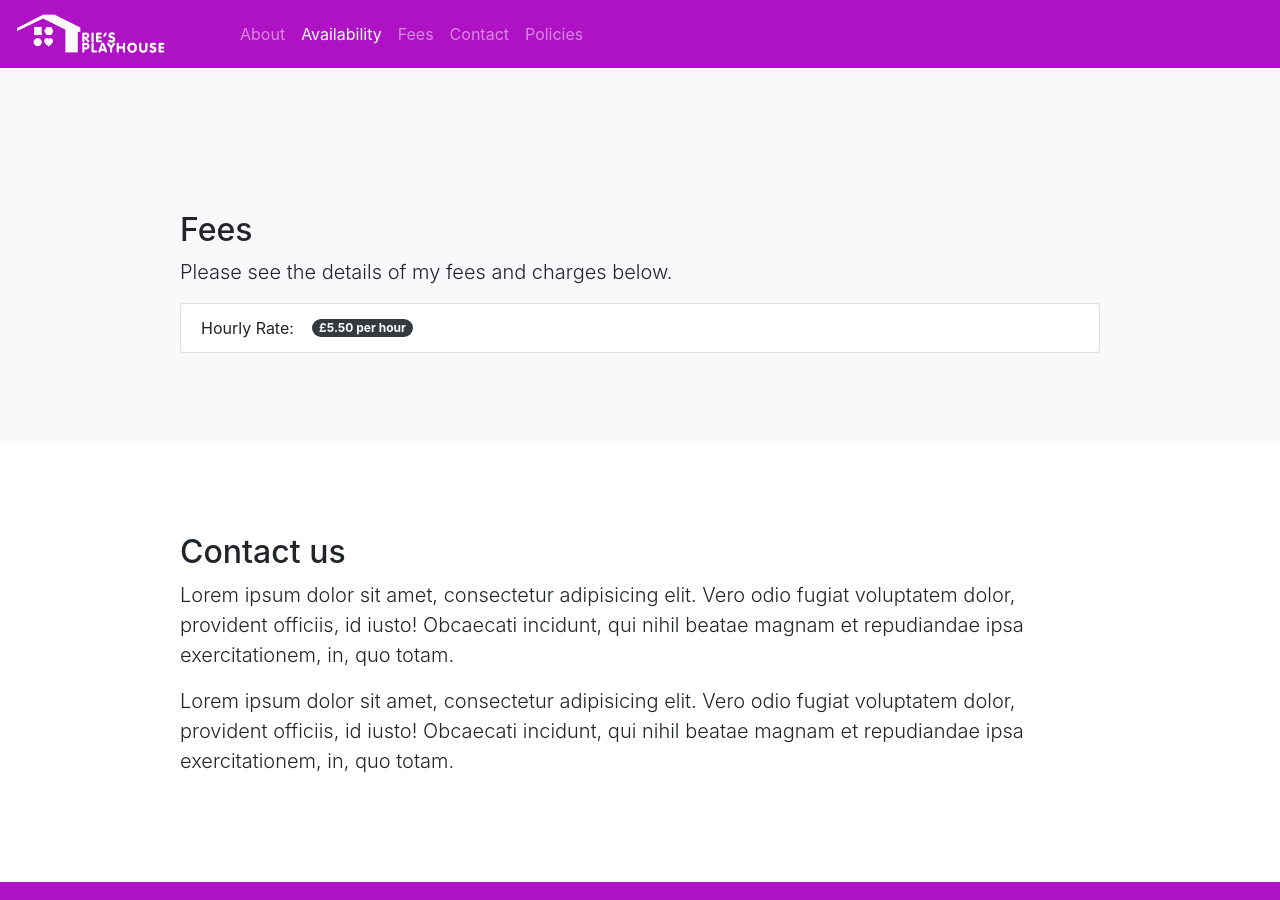
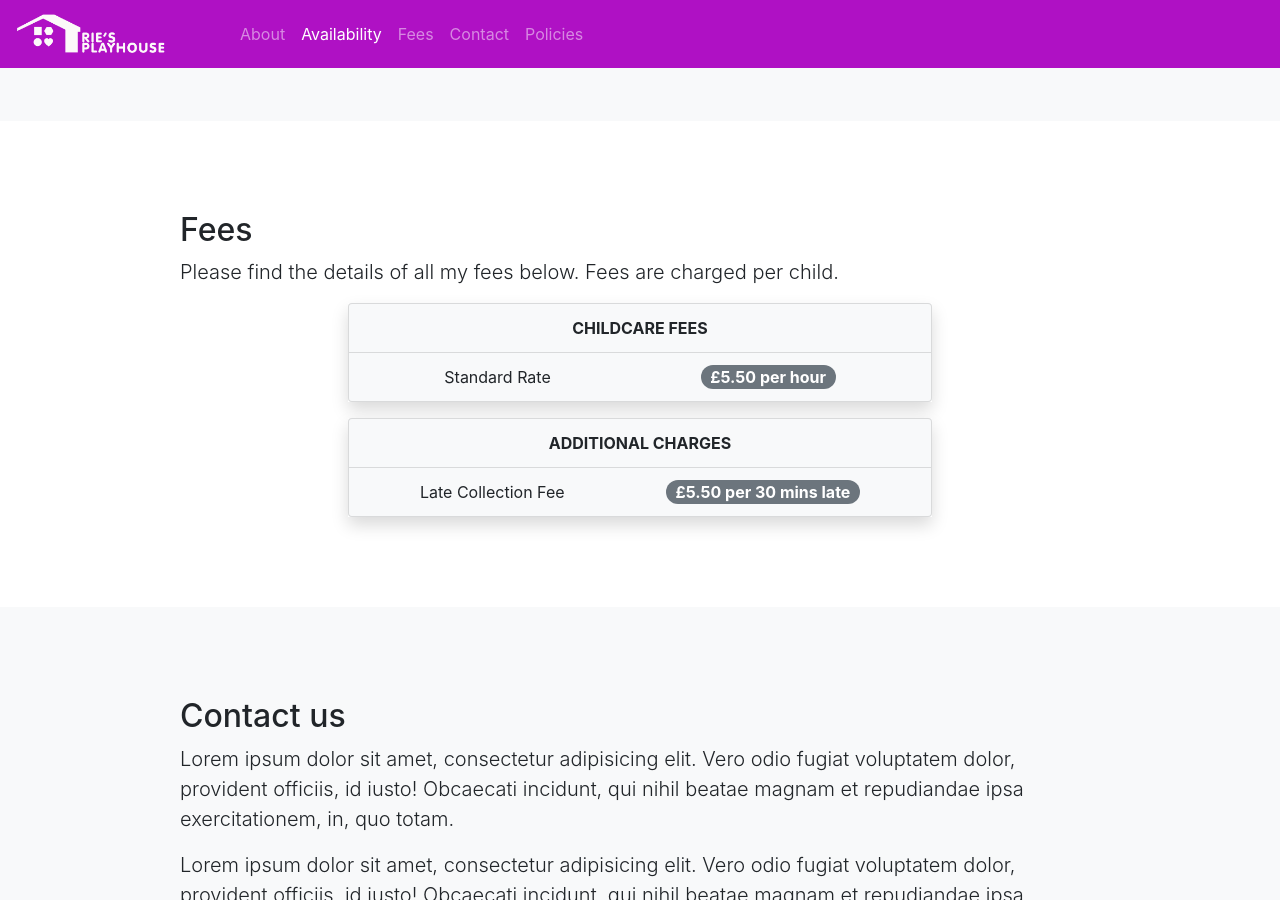
Before and after one commit to keith-smale/ries-playhouse, a Jekyll site: the page built from index.html, in a window 1280 px wide and 900 px high, scrolled down 1164 px. Built offline with Jekyll 4.4.1, drawn with Linux system fonts in a browser that asks for light colours.

Commit message:
content changes

```diff
--- a/index.html
+++ b/index.html
@@ -21,8 +21,8 @@ layout: default
             </div>
         </div>
         <div class="row">
-            <div class="col-8"></div>
-            <div class="col-4"><img class="" src="assets/img/rie_sign.png" alt="Marie Signature" style="height:70px; width:130px;">
+            <div class="col-7"></div>
+            <div class="col-5"><img class="" src="assets/img/rie_sign.png" alt="Marie Signature" style="height:70px; width:130px;">
         </div>
     </div>
 </section>
@@ -40,21 +40,34 @@ layout: default
     </div>
 </section>
 
-<section id="fees" class="bg-light" style="padding:90px 0px;">
+<section id="fees" style="padding:90px 0px;">
     <div class="container">
         <div class="row">
             <div class="col-lg-10 mx-auto">
                 <h2>Fees</h2>
-                <p class="lead">Please see the details of my fees and charges below.</p>
-                <ul class="list-group">
-                    <li class="list-group-item d-flex align-items-center">Hourly Rate:  &nbsp &nbsp <span class="badge badge-dark badge-pill">£5.50 per hour</span></li>
-                </ul>
+                <p class="lead">Please find the details of all my fees below. Fees are charged per child.</p>
+                <div class="col-sm-8 mx-auto">
+                    <ul class="list-group shadow">
+                        <li class="list-group-item d-flex align-items-center justify-content-center text-uppercase bg-light font-weight-bold">Childcare Fees
+                        </li>
+                        <li class="list-group-item d-flex align-items-center justify-content-around bg-light">Standard Rate
+                            <span class="badge badge-secondary badge-pill text-lowercase" style="font-size: 1.0rem">£5.50 per hour</span>
+                        </li>
+                    </ul>
+                    <ul class="list-group shadow mt-3">
+                        <li class="list-group-item d-flex align-items-center justify-content-center text-uppercase bg-light font-weight-bold">Additional Charges
+                        </li>
+                        <li class="list-group-item d-flex align-items-center justify-content-around bg-light">Late Collection Fee
+                            <span class="badge badge-secondary badge-pill text-lowercase" style="font-size: 1.0rem">£5.50 per 30 mins late</span>
+                        </li>
+                    </ul>
+                </div>
             </div>
         </div>
     </div>
 </section>
 
-<section id="contact" style="padding:90px 0px;">
+<section id="contact" class="bg-light" style="padding:90px 0px;">
     <div class="container">
         <div class="row">
             <div class="col-lg-10 mx-auto">
```
